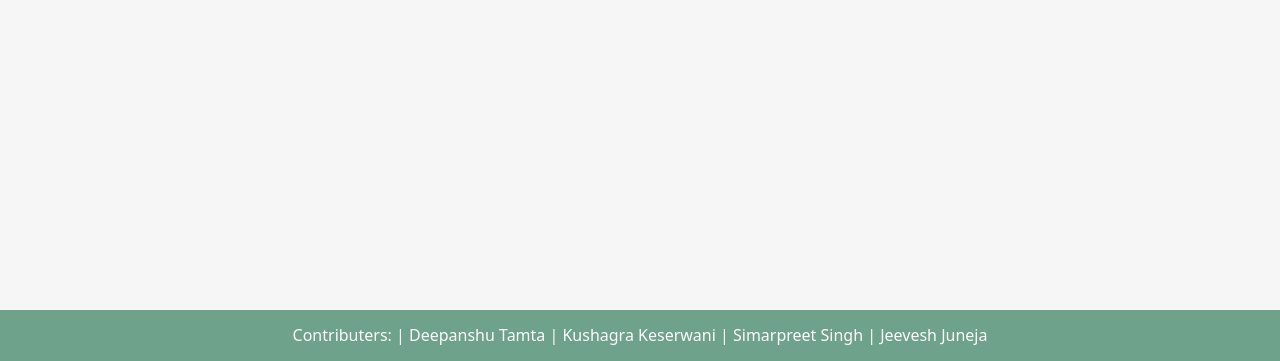
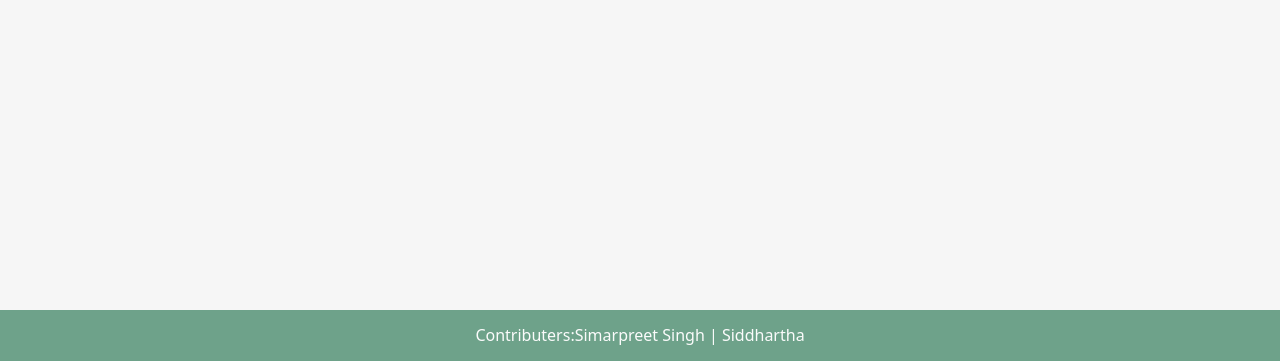
Before and after one commit to simarpreet7/attendance, a Node server app: page / in a window 1280 px wide. Shown: the part 439-800 px from the top of the page. Run offline with Node 20, Linux system fonts and the light colour scheme; some libraries are stand-ins or nearby versions.

Commit message:
Update footer.ejs

```diff
--- a/views/partials/footer.ejs
+++ b/views/partials/footer.ejs
@@ -5,6 +5,6 @@
 <footer class="text-center text-lg-start">
   <!-- Copyright -->
   <div class="text-center p-3" style="background-color: rgba(0, 0, 0, 0.2);">
-    Contributers: | Deepanshu Tamta | Kushagra Keserwani | Simarpreet Singh | Jeevesh Juneja
+    Contributers:Simarpreet Singh | Siddhartha
     </div>
 </footer>
```
